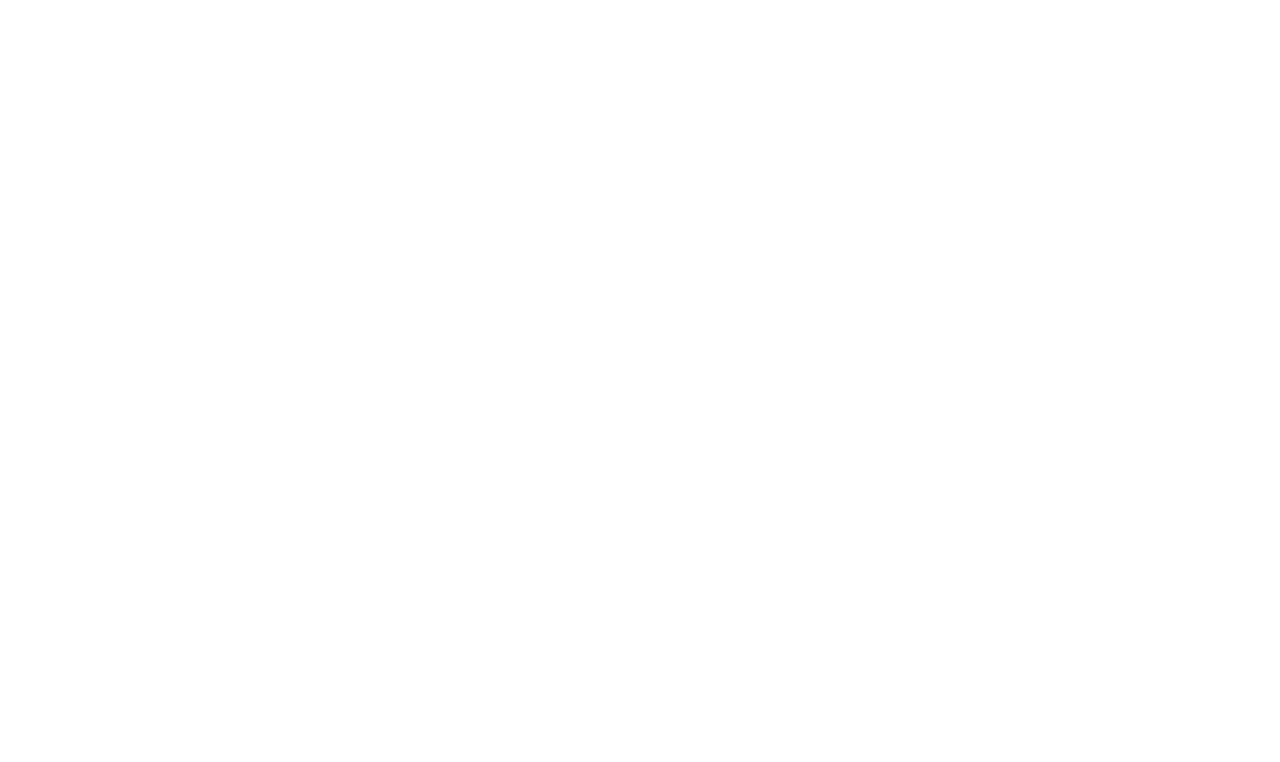
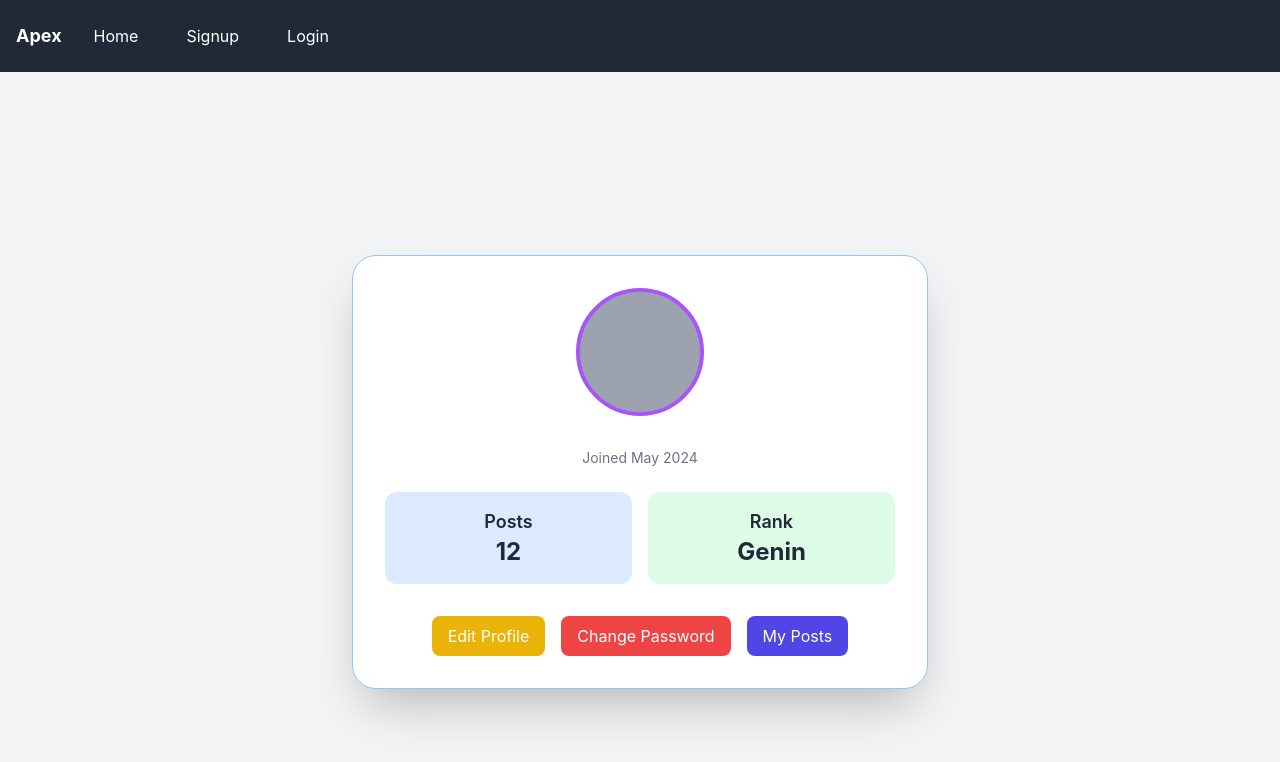
Before and after one commit to Profanor/Apex-Blog, a React (Create React App) app in the folder client/: page /profile in a window 1280 px wide. Before the commit this address had no page. Shown: the top 762 px of the page. Built offline with nearby package versions, Linux system fonts and the light colour scheme.

Commit message:
feat: added the profile page

```diff
--- a/client/src/App.jsx
+++ b/client/src/App.jsx
@@ -11,6 +11,7 @@
 import CreatePost from './components/Posts';
 import EditPost from './components/EditPost';
 import LayoutWithNavbar from './components/LayoutWithNavbar';
+import Profile from './components/Profile';
 
 const App = () => {
   const { isAuthenticated } = useAuthenticationStatus();
@@ -37,6 +38,7 @@
           {/* protected Routes */}
           <Route element={<LayoutWithNavbar searchQuery={searchQuery} setSearchQuery={setSearchQuery} />}>
             <Route path='/' element={<Posts searchQuery={searchQuery} />} />
+            <Route path="/profile" element={<Profile />} />
             <Route path='/posts' element={<Posts searchQuery={searchQuery} />} />
             <Route path="/posts/:postId" element={<PostDetail />} />
             <Route path="/edit/:postId" element={<EditPost />} />
--- a/client/src/components/PostDetail.jsx
+++ b/client/src/components/PostDetail.jsx
@@ -36,8 +36,7 @@
           Authorization: `Bearer ${localStorage.getItem('token')}`
         }
       });
-      console.log('Post deleted successfully');
-      navigate('/'); // navigate to the root page after deleting the post
+      navigate('/');
     } catch (error) {
       console.error('Failed to delete post:', error.response?.data || error.message);
     }
--- /dev/null
+++ b/client/src/components/Profile.jsx
@@ -0,0 +1,71 @@
+import React, { useContext } from 'react';
+import { AuthContext } from '../AuthContext';
+import { ThemeContext } from '../ThemeContext';
+import { useNavigate } from 'react-router-dom';
+
+const Profile = () => {
+  const { user } = useContext(AuthContext);
+  const { darkMode } = useContext(ThemeContext);
+  const navigate = useNavigate();
+
+  // fake stats for now
+  const joinedDate = 'May 2024';
+  const postCount = 12;
+
+  return (
+    <div className={`min-h-screen flex items-center justify-center px-4 ${darkMode ? 'bg-gray-900 text-white' : 'bg-gray-100 text-gray-800'}`}>
+      <div className="bg-white dark:bg-gray-800 shadow-2xl rounded-3xl p-8 w-full max-w-xl border border-blue-300 dark:border-gray-600">
+        <div className="flex flex-col items-center space-y-4">
+          {user.profilePicture ? (
+            <img
+              src={user.profilePicture}
+              alt={user.username}
+              className="w-32 h-32 rounded-full border-4 border-purple-500 object-cover shadow-lg"
+            />
+          ) : (
+            <div className="w-32 h-32 rounded-full bg-gray-400 text-white flex items-center justify-center text-4xl font-bold border-4 border-purple-500">
+              {user.username.charAt(0).toUpperCase()}
+            </div>
+          )}
+          <h2 className="text-2xl font-bold">{user.username}</h2>
+          <p className="text-sm text-gray-500 dark:text-gray-400">Joined {joinedDate}</p>
+        </div>
+
+        {/* stats */}
+        <div className="mt-6 grid grid-cols-2 gap-4 text-center">
+          <div className="bg-blue-100 dark:bg-blue-900 p-4 rounded-xl">
+            <h4 className="text-lg font-semibold">Posts</h4>
+            <p className="text-2xl font-bold">{postCount}</p>
+          </div>
+          <div className="bg-green-100 dark:bg-green-900 p-4 rounded-xl">
+            <h4 className="text-lg font-semibold">Rank</h4>
+            <p className="text-2xl font-bold">Genin</p>
+          </div>
+        </div>
+
+        <div className="mt-8 flex flex-col sm:flex-row gap-4 justify-center">
+          <button
+            onClick={() => navigate('/edit-profile')}
+            className="w-full sm:w-auto bg-yellow-500 hover:bg-yellow-600 text-white py-2 px-4 rounded-lg transition"
+          >
+            Edit Profile
+          </button>
+          <button
+            onClick={() => navigate('/change-password')}
+            className="w-full sm:w-auto bg-red-500 hover:bg-red-600 text-white py-2 px-4 rounded-lg transition"
+          >
+            Change Password
+          </button>
+          <button
+            onClick={() => navigate(`/user/${user.id}/posts`)}
+            className="w-full sm:w-auto bg-indigo-600 hover:bg-indigo-700 text-white py-2 px-4 rounded-lg transition"
+          >
+            My Posts
+          </button>
+        </div>
+      </div>
+    </div>
+  );
+};
+
+export default Profile;
--- a/client/src/components/Spinner.jsx
+++ b/client/src/components/Spinner.jsx
@@ -5,7 +5,7 @@
   const { darkMode } = useContext(ThemeContext);
 
   return (
-    <div className="flex justify-center items-center mt-4">
+    <div className="flex justify-center items-center">
       <div className={`animate-spin rounded-full h-10 w-10 border-t-2 border-b-2 ${darkMode ? 'border-white' : 'border-gray-900'}`}></div>
     </div>
   );
```
Also changed, not shown: 1 other file (tests, documents, lock files or other folders).
